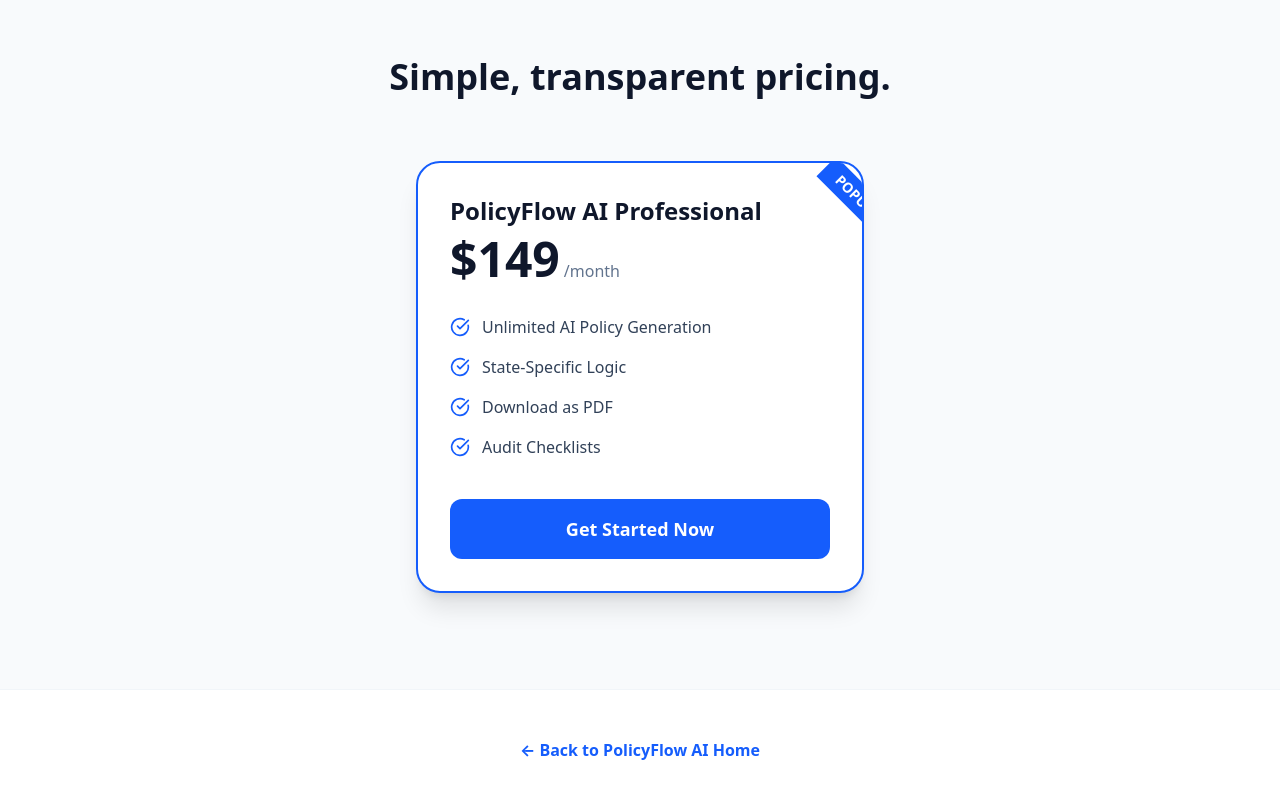
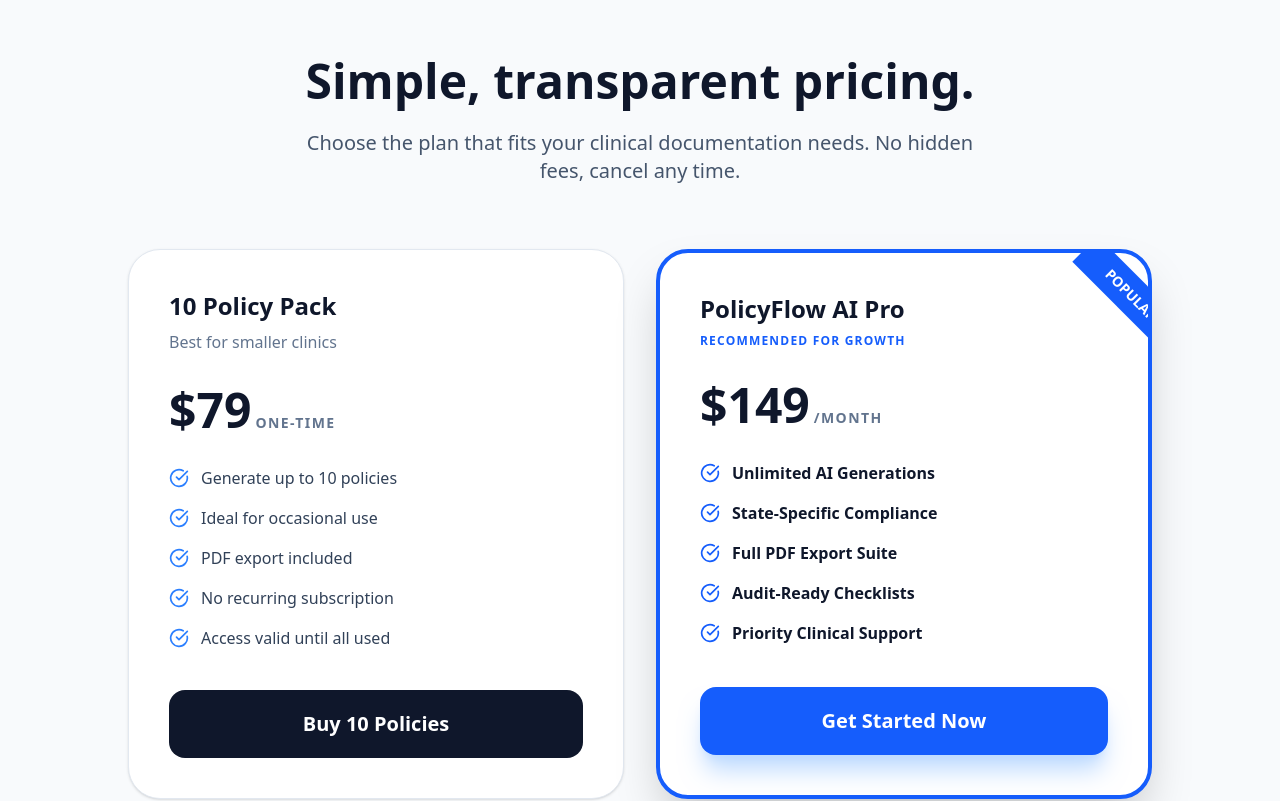
Before and after one commit to jrjr5/policyflow-ai, a Next.js app: page /medspa-sop-generator in a window 1280 px wide. Shown: the part 4860-5661 px from the top of the page. Built offline with nearby package versions, Linux system fonts and the light colour scheme.

Commit message:
Add '10 Policy Pack' pricing option and improve pricing layout

```diff
--- a/src/components/Pricing.tsx
+++ b/src/components/Pricing.tsx
@@ -2,22 +2,76 @@
 
 import { CheckCircle } from 'lucide-react';
 
-const STRIPE_PAYMENT_LINK = "https://buy.stripe.com/test_5kQ9AMaPw3toajS4M80VO00";
+const MONTHLY_LINK = "https://buy.stripe.com/test_5kQ9AMaPw3toajS4M80VO00";
+const PACK_LINK = "https://buy.stripe.com/test_14AfZa7Dk0hc77GemI0VO01";
 
 export default function Pricing() {
   return (
-    <section id="pricing" className="py-24 px-6 text-center">
-      <h2 className="text-4xl font-bold text-slate-900 mb-16">Simple, transparent pricing.</h2>
-      <div className="max-w-md mx-auto bg-white border-2 border-blue-600 rounded-3xl p-8 shadow-xl relative overflow-hidden text-left">
-        <div className="absolute top-0 right-0 bg-blue-600 text-white px-4 py-1 text-sm font-bold uppercase transform translate-x-12 translate-y-6 rotate-45">Popular</div>
-        <h3 className="text-2xl font-bold text-slate-900 mb-2">PolicyFlow AI Professional</h3>
-        <div className="flex items-baseline gap-1 mb-8"><span className="text-5xl font-extrabold text-slate-900">$149</span><span className="text-slate-500">/month</span></div>
-        <ul className="space-y-4 mb-10 text-slate-700">
-          {["Unlimited AI Policy Generation", "State-Specific Logic", "Download as PDF", "Audit Checklists"].map((f, i) => (
-            <li key={i} className="flex items-center gap-3"><CheckCircle className="w-5 h-5 text-blue-600" />{f}</li>
-          ))}
-        </ul>
-        <a href={STRIPE_PAYMENT_LINK} target="_blank" rel="noopener noreferrer" className="w-full bg-blue-600 text-white py-4 rounded-xl font-bold text-lg text-center block hover:bg-blue-700 transition-all">Get Started Now</a>
+    <section id="pricing" className="py-24 px-6">
+      <div className="max-w-6xl mx-auto text-center">
+        <h2 className="text-4xl md:text-5xl font-black text-slate-900 mb-6">Simple, transparent pricing.</h2>
+        <p className="text-xl text-slate-600 mb-16 max-w-2xl mx-auto">Choose the plan that fits your clinical documentation needs. No hidden fees, cancel any time.</p>
+
+        <div className="grid md:grid-cols-2 gap-8 max-w-5xl mx-auto">
+          {/* 10 Policy Pack */}
+          <div className="bg-white border border-slate-200 rounded-[32px] p-10 text-left hover:border-slate-300 transition-all shadow-sm flex flex-col">
+            <div className="mb-8">
+              <h3 className="text-2xl font-bold text-slate-900 mb-2">10 Policy Pack</h3>
+              <p className="text-slate-500 font-medium">Best for smaller clinics</p>
+            </div>
+            <div className="flex items-baseline gap-1 mb-8">
+              <span className="text-5xl font-black text-slate-900">$79</span>
+              <span className="text-slate-500 font-bold uppercase text-sm tracking-widest">one-time</span>
+            </div>
+            <ul className="space-y-4 mb-10 text-slate-700 flex-grow">
+              {[
+                "Generate up to 10 policies",
+                "Ideal for occasional use",
+                "PDF export included",
+                "No recurring subscription",
+                "Access valid until all used"
+              ].map((f, i) => (
+                <li key={i} className="flex items-start gap-3">
+                  <CheckCircle className="w-5 h-5 text-blue-500 shrink-0 mt-0.5" />
+                  <span className="font-medium">{f}</span>
+                </li>
+              ))}
+            </ul>
+            <a href={PACK_LINK} target="_blank" rel="noopener noreferrer" className="w-full bg-slate-900 text-white py-5 rounded-2xl font-bold text-xl text-center block hover:bg-black transition-all">
+              Buy 10 Policies
+            </a>
+          </div>
+
+          {/* Professional Subscription */}
+          <div className="bg-white border-4 border-blue-600 rounded-[32px] p-10 text-left shadow-2xl relative overflow-hidden flex flex-col">
+            <div className="absolute top-0 right-0 bg-blue-600 text-white px-8 py-2 text-sm font-black uppercase transform translate-x-12 translate-y-6 rotate-45">Popular</div>
+            <div className="mb-8">
+              <h3 className="text-2xl font-bold text-slate-900 mb-2">PolicyFlow AI Pro</h3>
+              <p className="text-blue-600 font-bold uppercase text-xs tracking-widest">Recommended for growth</p>
+            </div>
+            <div className="flex items-baseline gap-1 mb-8">
+              <span className="text-5xl font-black text-slate-900">$149</span>
+              <span className="text-slate-500 font-bold uppercase text-sm tracking-widest">/month</span>
+            </div>
+            <ul className="space-y-4 mb-10 text-slate-700 flex-grow">
+              {[
+                "Unlimited AI Generations",
+                "State-Specific Compliance",
+                "Full PDF Export Suite",
+                "Audit-Ready Checklists",
+                "Priority Clinical Support"
+              ].map((f, i) => (
+                <li key={i} className="flex items-start gap-3">
+                  <CheckCircle className="w-5 h-5 text-blue-600 shrink-0 mt-0.5" />
+                  <span className="font-bold text-slate-900">{f}</span>
+                </li>
+              ))}
+            </ul>
+            <a href={MONTHLY_LINK} target="_blank" rel="noopener noreferrer" className="w-full bg-blue-600 text-white py-5 rounded-2xl font-black text-xl text-center block hover:bg-blue-700 transition-all shadow-xl shadow-blue-200">
+              Get Started Now
+            </a>
+          </div>
+        </div>
       </div>
     </section>
   );
```
